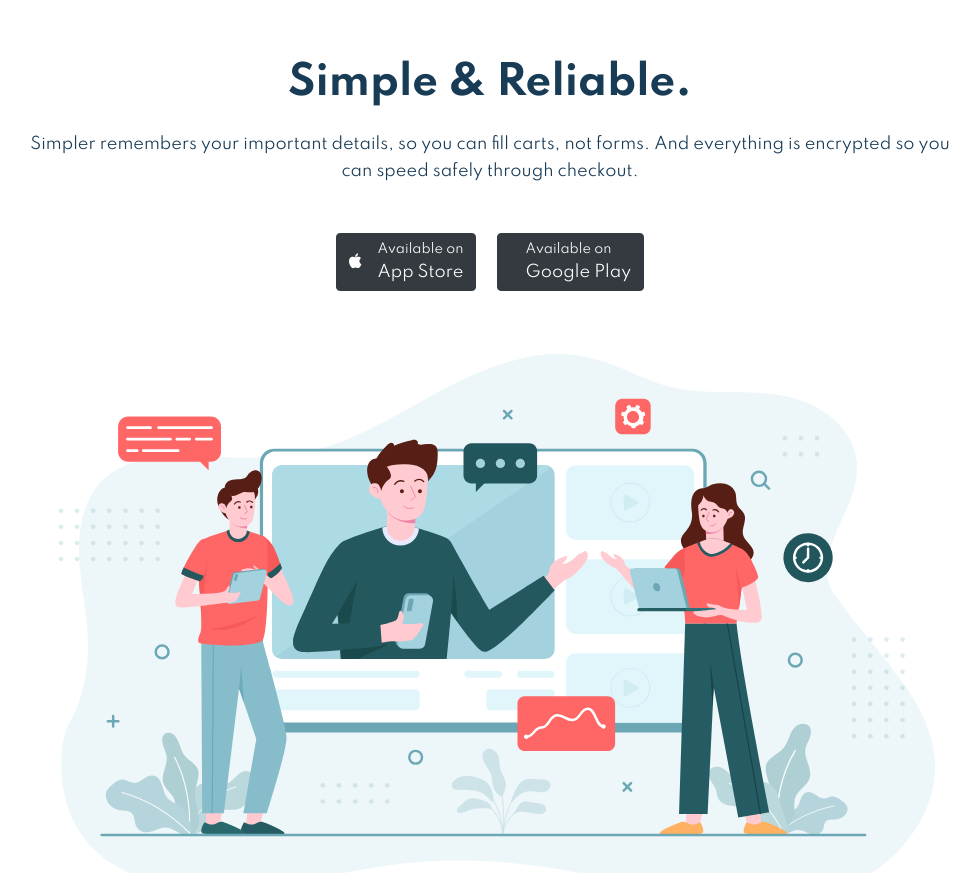
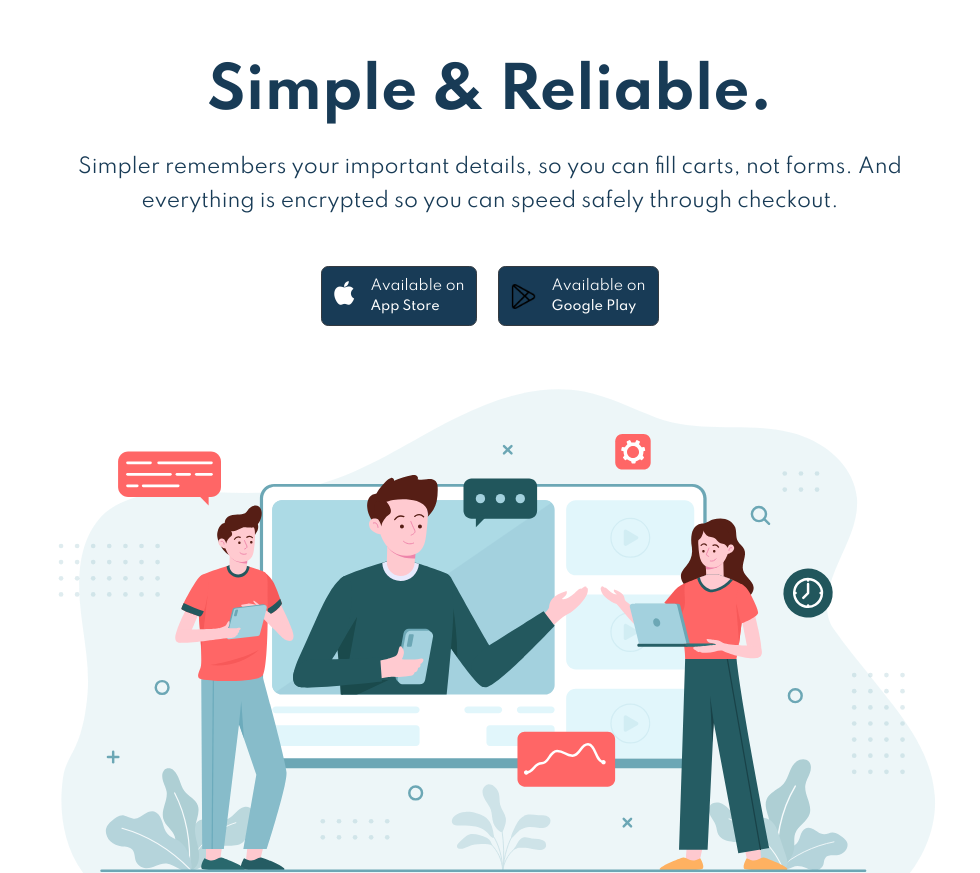
Before and after one commit to abhishekrawat22/Landing-folio, a plain HTML site: page index.html in a window 1280 px wide. Shown: the part 101-974 px from the top of the page, without its empty margins (150-1130 px from the left). Drawn offline with nearby package versions, Linux system fonts and the light colour scheme.

Commit message:
Applied more css

```diff
--- a/index.html
+++ b/index.html
@@ -55,26 +55,26 @@
 		<section class="site-banner">
 			<div class="container">
 				<div class="row justify-content-center">
-					<div class="col-12 col-md-10 text-center mb-5 mb-md-7">
-						<h1 class="head-color font-weight-bolder mb-4">Simple & Reliable.</h1>
-						<p class="mb-4 mb-lg-5 head-color">Simpler remembers your important details, so you can fill carts, not forms. And everything is encrypted so you can speed safely through checkout.</p>
+					<div class="col-12 col-md-10 text-center mb-5">
+						<h1 class="site-banner-head head-color font-weight-bolder mb-4">Simple & Reliable.</h1>
+						<p class="site-banner-subhead mb-4 mb-lg-5 head-color">Simpler remembers your important details, so you can fill carts, not forms. And everything is encrypted so you can speed safely through checkout.</p>
 						<div>
 							<a href="#" class="btn btn-dark btn-download-app mb-xl-0 mr-2 mr-md-3">
 								<span class="d-flex align-items-center">
-									<span class="icon icon-brand mr-2 mr-md-3">
+									<span class="icon-brand mr-2 mr-md-3">
 										<span class="fa fa-apple"></span>
 									</span>
-									<span class="d-inline-block text-left">
+									<span class="d-inline-block text-left download-text">
 										<small class="font-weight-normal d-none d-md-block">Available on</small> App Store
 									</span>
 								</span>
 							</a>
 							<a href="#" class="btn btn-dark btn-download-app">
 								<span class="d-flex align-items-center">
-									<span class="icon icon-brand mr-2 mr-md-3">
-										<span class="fab fa-google-play"></span>
+									<span class="icon-brand mr-2 mr-md-3">
+										<img src="./resources/images/google-play.png" alt="Google play icon">
 									</span>
-									<span class="d-inline-block text-left">
+									<span class="d-inline-block text-left download-text">
 										<small class="font-weight-normal d-none d-md-block">Available on</small> Google Play
 									</span>
 								</span>
--- a/resources/sass/styles.scss
+++ b/resources/sass/styles.scss
@@ -16,6 +16,7 @@ $secondary-color: #424767;
 $text-white: #fff;
 $bg-btn-pro: #fc6666;
 $bg-btn-pro-hover: #fb4040;
+$btn-download-app-hover: #102638;
 
 body {
     font: 16px/1.7 $primary-font;
@@ -122,4 +123,44 @@ body {
 
 .site-banner {
     padding: 160px 0 170px;
+
+    .site-banner-head {
+        font-size: clamp(2rem, 5vw, 3.5rem);
+    }
+
+    .site-banner-subhead {
+        font-size: clamp(1rem, 5vw, 1.25rem);
+    }
+
+    .btn-download-app {
+        background-color: $primary-color;
+        border-radius: 0.45rem;
+        color: $text-white;
+        font-weight: 500;
+        padding: 9px 12px;
+        transition: all 0.2s ease;
+
+        &:hover {
+            background-color: $btn-download-app-hover;
+            transition: all 0.2s ease;
+        }
+
+        .icon-brand {
+            .fa {
+                font-size: clamp(1.25rem, 2vw, 2.25rem);
+            }
+
+            img {
+                height: 25px;
+            }
+        }
+
+        .download-text {
+            font-size: clamp(0.8rem, 1vw, 1rem);
+        }
+
+        small {
+            font-size: 0.875rem;
+        }
+    }
 }
```
Also changed, not shown: resources/images/google-play.png (added), resources/sass/styles.css, 3 other files.
